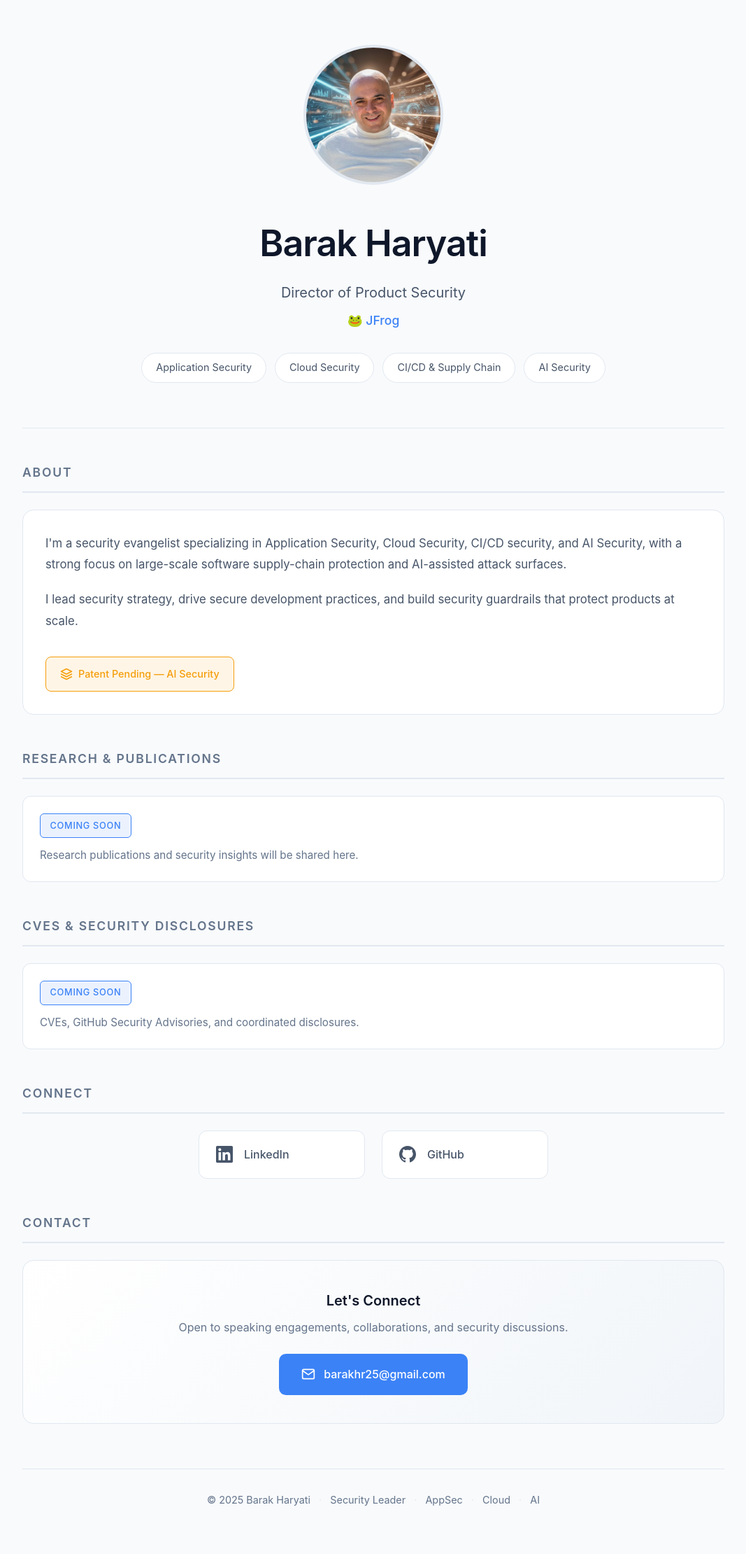
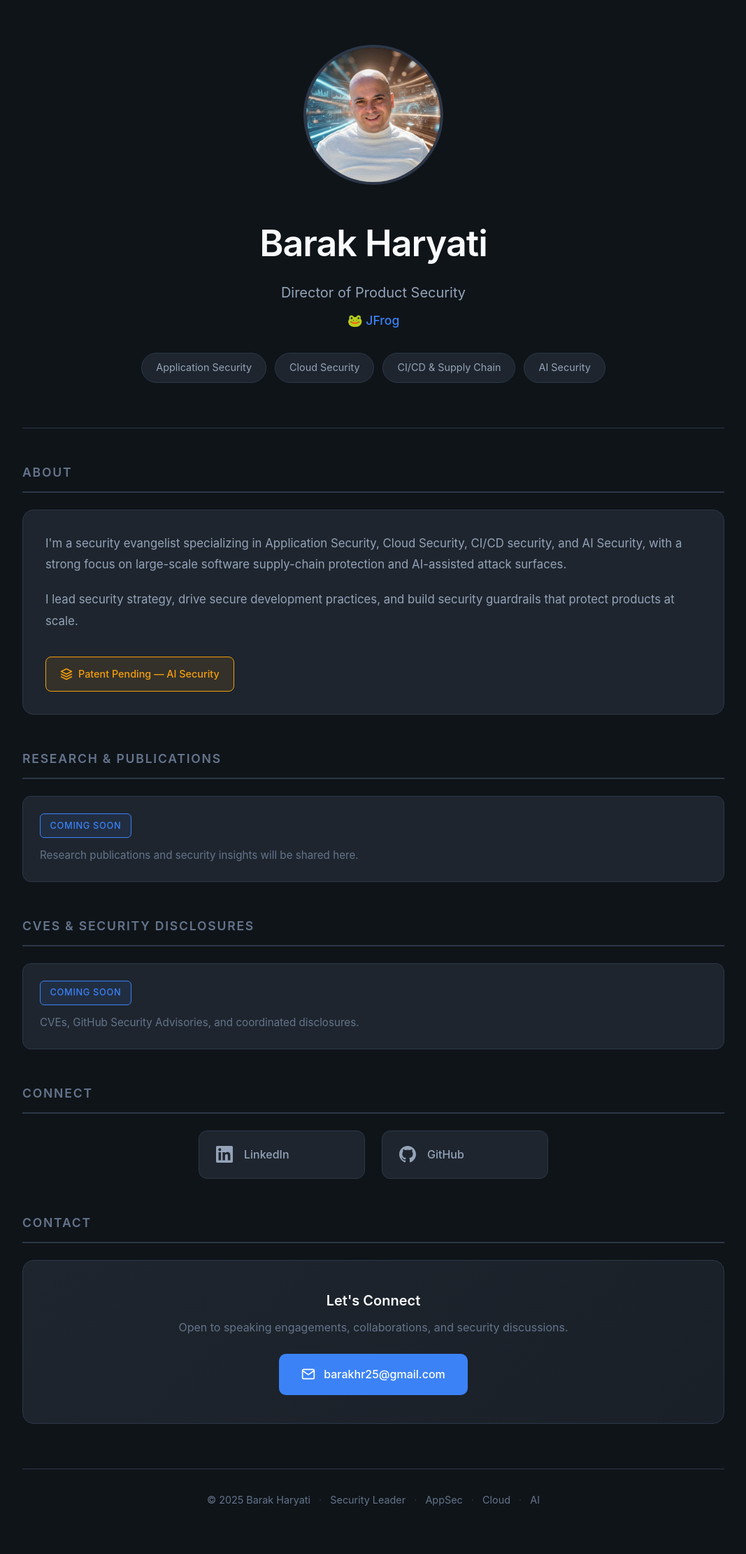
Before and after one commit to barakharyati/barakharyati, a Jekyll site: the page built from index.md, in a window 1280 px wide. Shown: the whole page at 70% size, without its empty margins (106-1173 px from the left). Built offline with Jekyll 4.4.1, drawn with Linux system fonts in a browser that asks for light colours.

Commit message:
Force dark mode always

```diff
--- a/assets/style.css
+++ b/assets/style.css
@@ -29,20 +29,7 @@
   --font-body: 'SF Pro Text', -apple-system, BlinkMacSystemFont, 'Segoe UI', sans-serif;
 }
 
-/* Light mode option */
-@media (prefers-color-scheme: light) {
-  :root {
-    --bg-primary: #f8fafc;
-    --bg-secondary: #f1f5f9;
-    --bg-card: #ffffff;
-    --bg-card-hover: #f8fafc;
-    --text-primary: #0f172a;
-    --text-secondary: #475569;
-    --text-muted: #64748b;
-    --border: #e2e8f0;
-    --border-light: #cbd5e1;
-  }
-}
+/* Dark mode only - no light mode override */
 
 body {
   font-family: var(--font-body);
```
